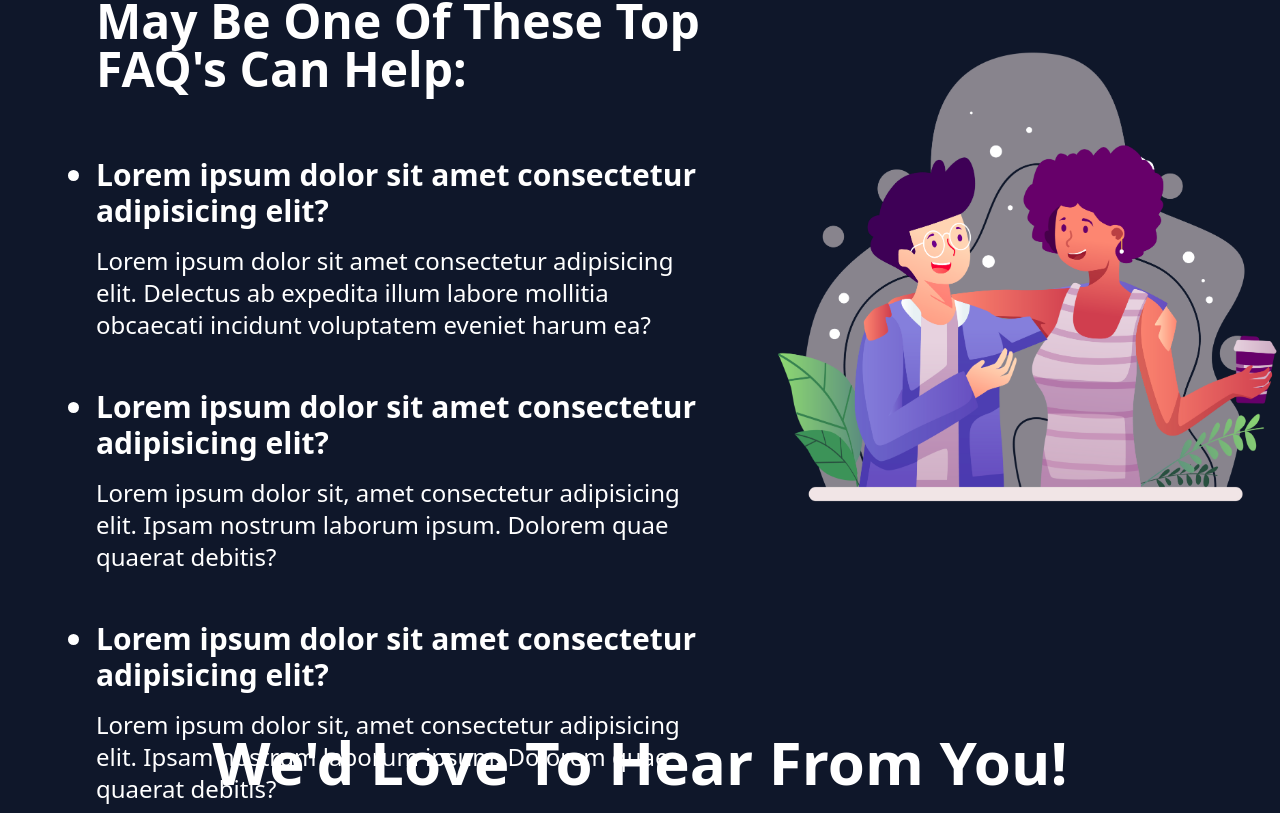
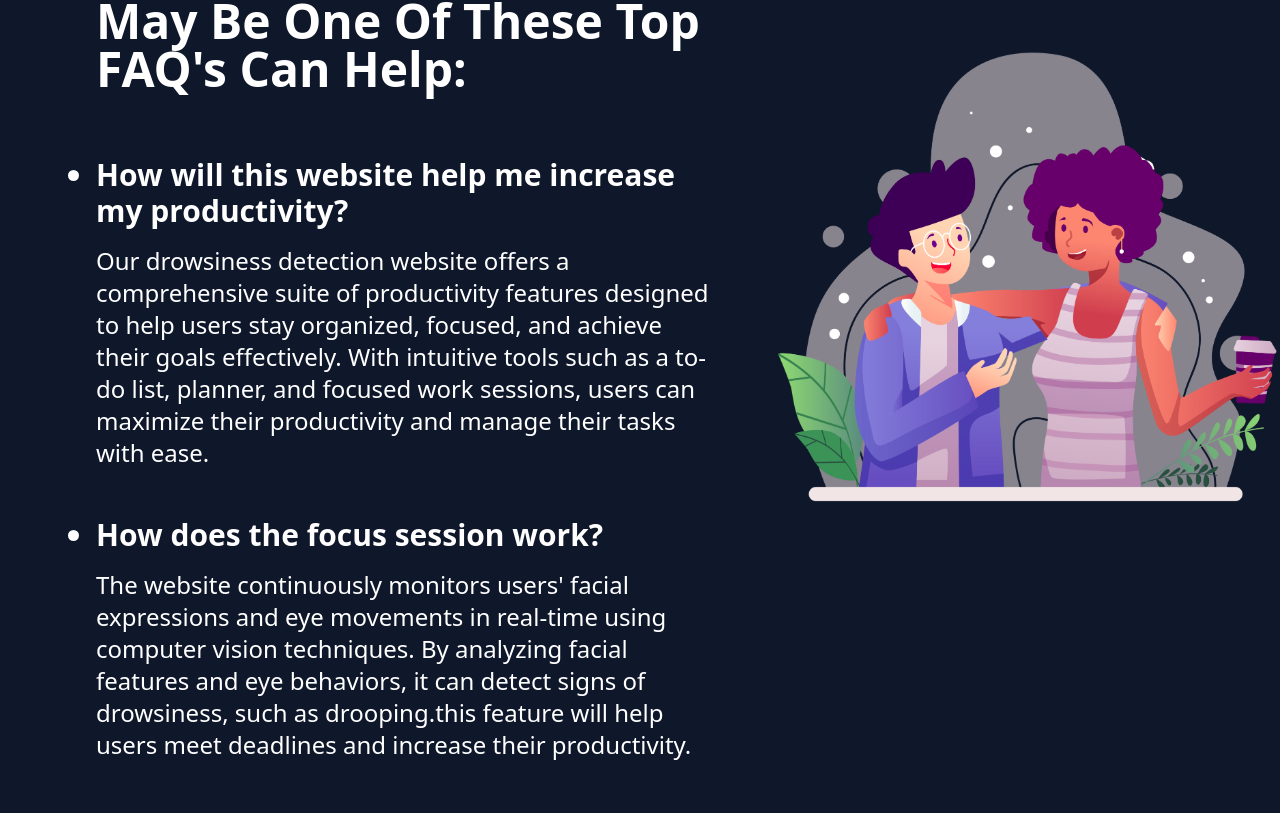
Before and after one commit to Raya679/WakefulWorkforce, a React (Create React App) app in the folder frontend/: page /contactus in a window 1280 px wide. Shown: the part 1052-1865 px from the top of the page. Built offline with nearby package versions, Linux system fonts and the light colour scheme; no server answers.

Commit message:
Contact us modified

```diff
--- a/frontend/src/pages/ContactUs.js
+++ b/frontend/src/pages/ContactUs.js
@@ -71,12 +71,12 @@ const ContactUs = () => {
                             <div className=' text-5xl font-bold'>May Be One Of These Top FAQ's Can Help:</div>
                             <div className=' mt-16 w-11/12'>
                                 <ul>
-                                    <li className="quest mt-5 mb-3 text-3xl font-bold" style={{ listStyleType: 'disc', marginBottom: '8px' }}>Lorem ipsum dolor sit amet consectetur adipisicing elit?</li>
-                                    <li className='ans text-2xl'>Lorem ipsum dolor sit amet consectetur adipisicing elit. Delectus ab expedita illum labore mollitia obcaecati incidunt voluptatem eveniet harum ea?</li>
-                                    <li className="quest mt-5 mb-3 text-3xl font-bold" style={{ listStyleType: 'disc', marginBottom: '8px' }}>Lorem ipsum dolor sit amet consectetur adipisicing elit?</li>
-                                    <li className='ans text-2xl'>Lorem ipsum dolor sit, amet consectetur adipisicing elit. Ipsam nostrum laborum ipsum. Dolorem quae quaerat debitis?</li>
-                                    <li className="quest mt-5 mb-3 text-3xl font-bold" style={{ listStyleType: 'disc', marginBottom: '8px' }}>Lorem ipsum dolor sit amet consectetur adipisicing elit?</li>
-                                    <li className='ans text-2xl'>Lorem ipsum dolor sit, amet consectetur adipisicing elit. Ipsam nostrum laborum ipsum. Dolorem quae quaerat debitis?</li>
+                                <li className="quest mt-5 mb-3 text-3xl font-bold" style={{ listStyleType: 'disc', marginBottom: '8px' }}>How will this website help me increase my productivity?</li>
+                                    <li className='ans text-2xl'>Our drowsiness detection website offers a comprehensive suite of productivity features designed to help users stay organized, focused, and achieve their goals effectively. With intuitive tools such as a to-do list, planner, and focused work sessions, users can maximize their productivity and manage their tasks with ease.</li>
+                                    <li className="quest mt-5 mb-3 text-3xl font-bold" style={{ listStyleType: 'disc', marginBottom: '8px' }}>How does the focus session work?</li>
+                                    <li className='ans text-2xl'>The website continuously monitors users' facial expressions and eye movements in real-time using computer vision techniques. By analyzing facial features and eye behaviors, it can detect signs of drowsiness, such as drooping.this feature will help users meet deadlines and increase their productivity.</li>
+                                    <li className="quest mt-5 mb-3 text-3xl font-bold" style={{ listStyleType: 'disc', marginBottom: '8px' }}>how will this website help me increase my attention span?</li>
+                                    <li className='ans text-2xl'>This drowsiness detection website helps increase attention span by providing timely alerts when signs of drowsiness are detected thus users can maintain sustained attention levels and improve productivity.</li>
                                 </ul>
 
                             </div>
@@ -86,7 +86,7 @@ const ContactUs = () => {
                         </div>
                     </div>
 
-                    <div className="flex items-center justify-center text-6xl font-bold w-full mt-28">We'd Love To Hear From You!</div>
+                    <div className="flex items-center justify-center text-6xl font-bold w-full mt-48">We'd Love To Hear From You!</div>
                     <div className="mt-10 flex">
                         <div className=" mt-20 w-[572px] h-[543px] text-center text-white text-[40px] items-center justify-center">
                             <img className=" mt-16 ml-32" src='/newcontact2.png' alt="My" />
```
